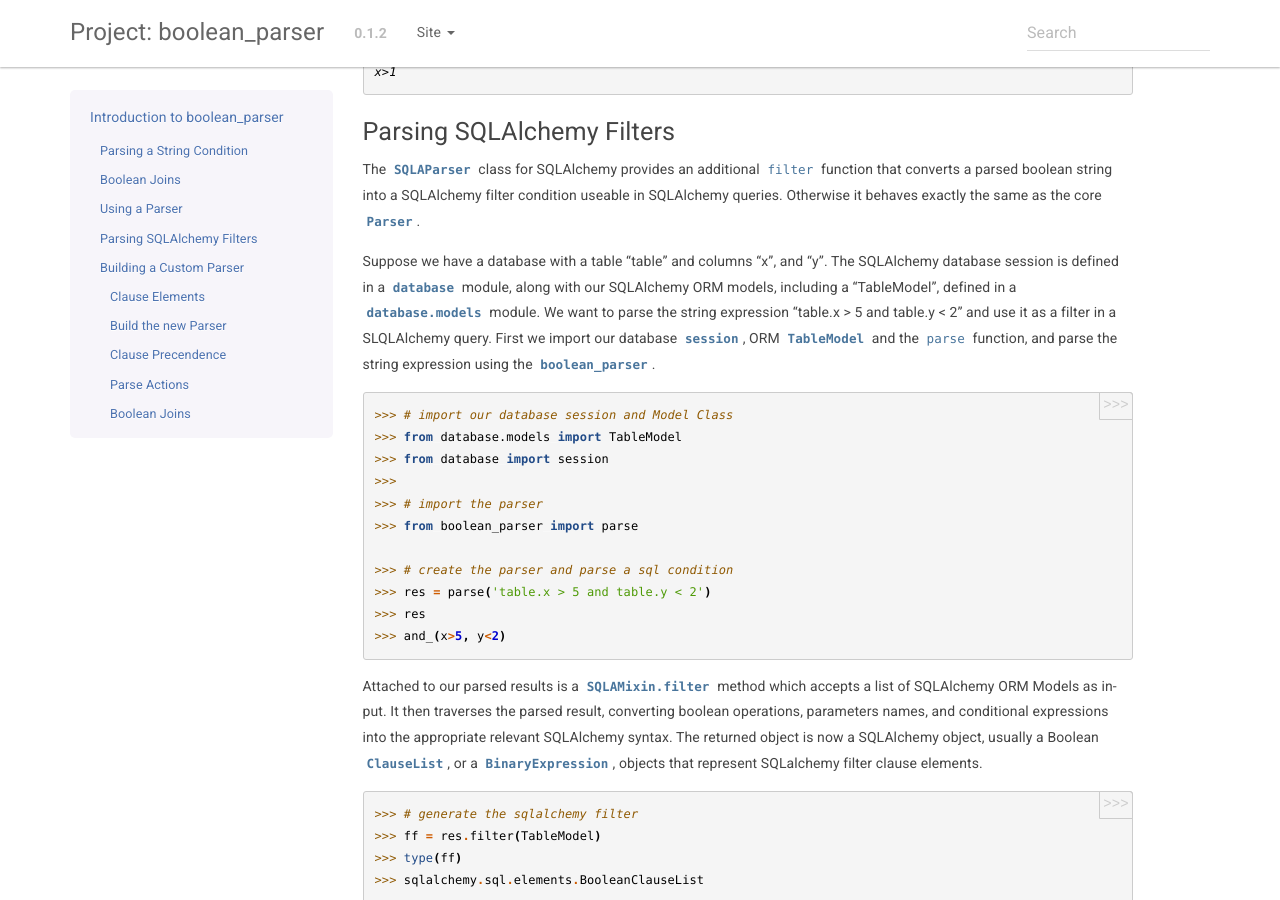
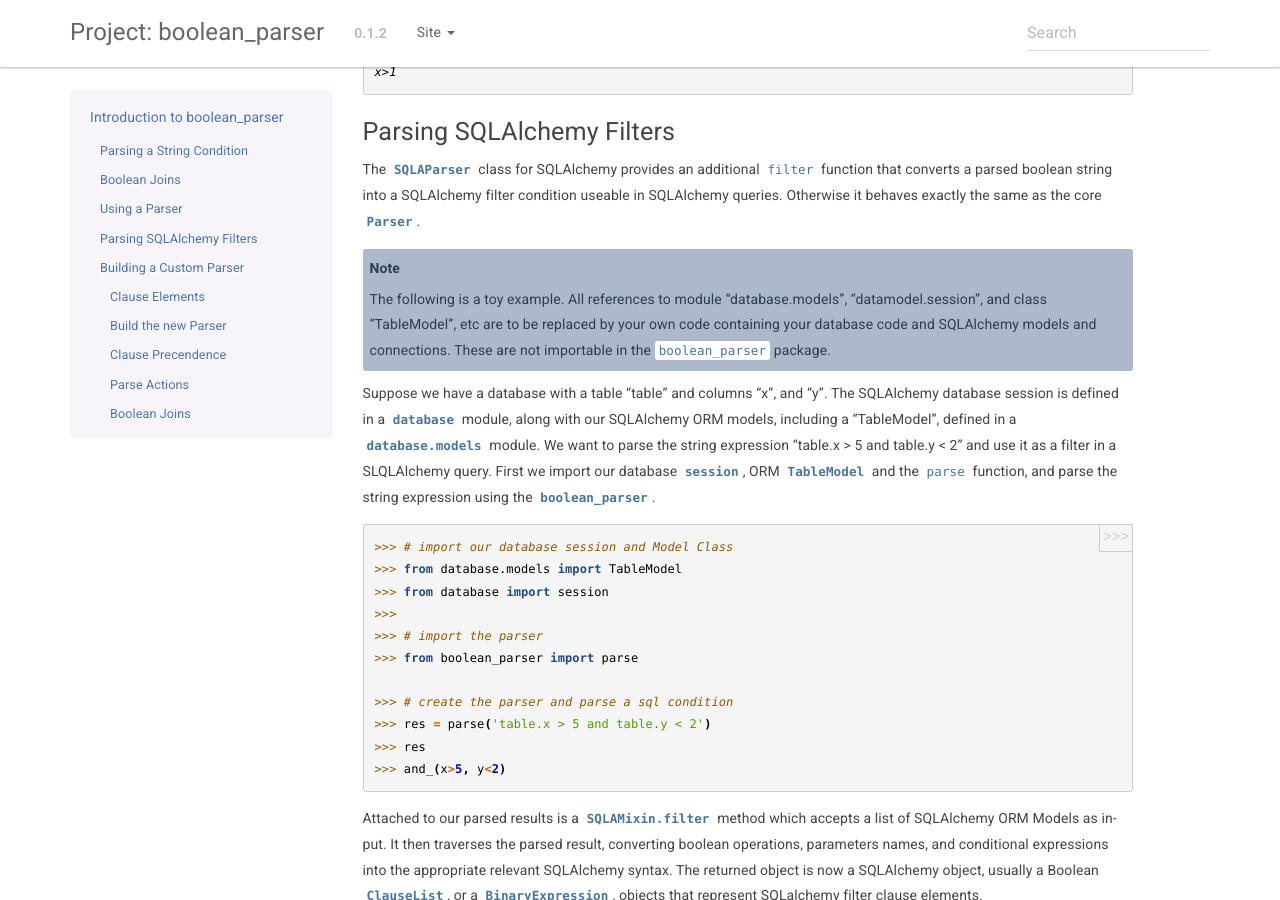
Before and after one commit to havok2063/boolean_parser, a Sphinx documentation site: the page built from docs/sphinx/intro.rst, in a window 1280 px wide and 900 px high, scrolled down 3055 px. Built offline with Sphinx 7.4.7, drawn with Linux system fonts in a browser that asks for light colours.

Commit message:
clarifying docs on toy examples

```diff
--- a/docs/sphinx/intro.rst
+++ b/docs/sphinx/intro.rst
@@ -155,6 +155,12 @@
 The `.SQLAParser` class for SQLAlchemy provides an additional ``filter`` function that converts a parsed boolean
 string into a SQLAlchemy filter condition useable in SQLAlchemy queries.  Otherwise it behaves exactly the same as the core
 `.Parser`.
+
+..  note::
+
+    The following is a toy example.  All references to module "database.models", "datamodel.session", and
+    class "TableModel", etc are to be replaced by your own code containing your database code and
+    SQLAlchemy models and connections.  These are not importable in the ``boolean_parser`` package.
 
 Suppose we have a database with a table "table" and columns "x", and "y".  The SQLAlchemy database session is
 defined in a `database` module, along with our SQLAlchemy ORM models, including a "TableModel", defined in a
```
Also changed, not shown: 1 other file.
